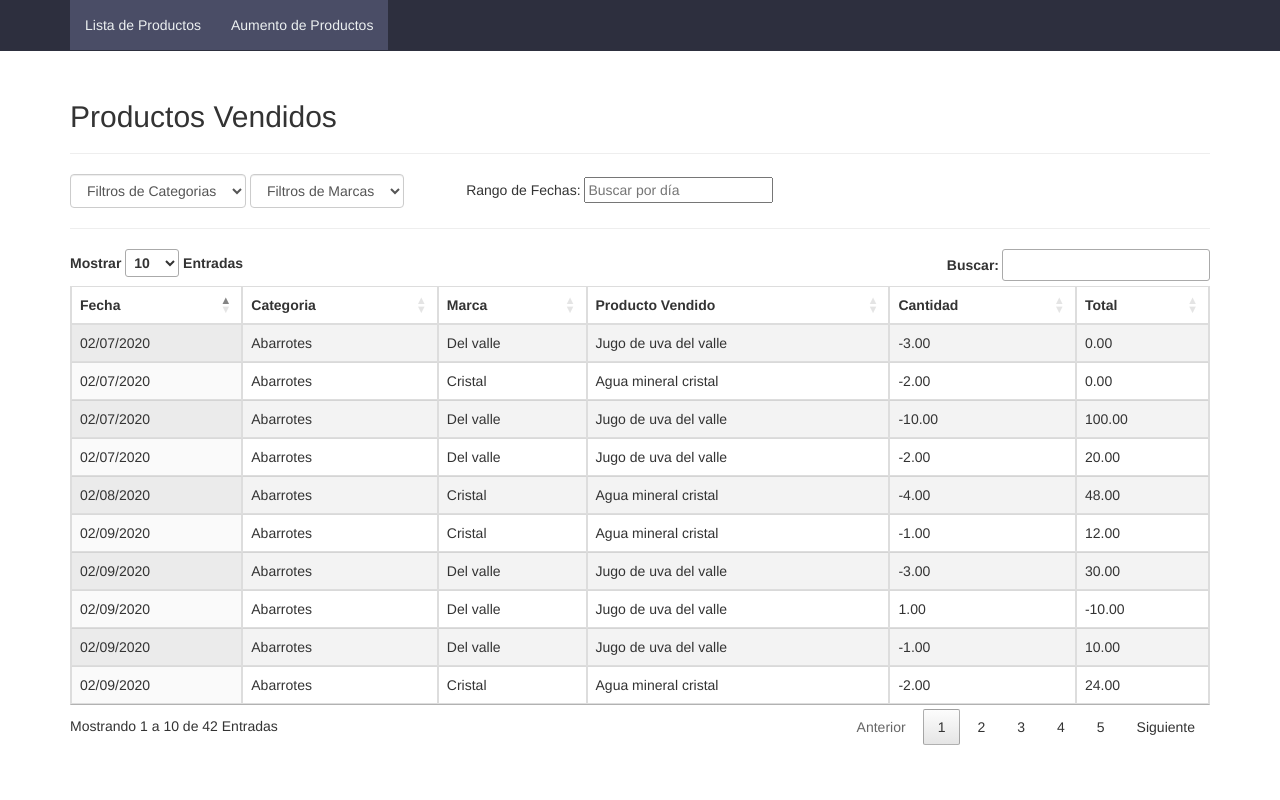
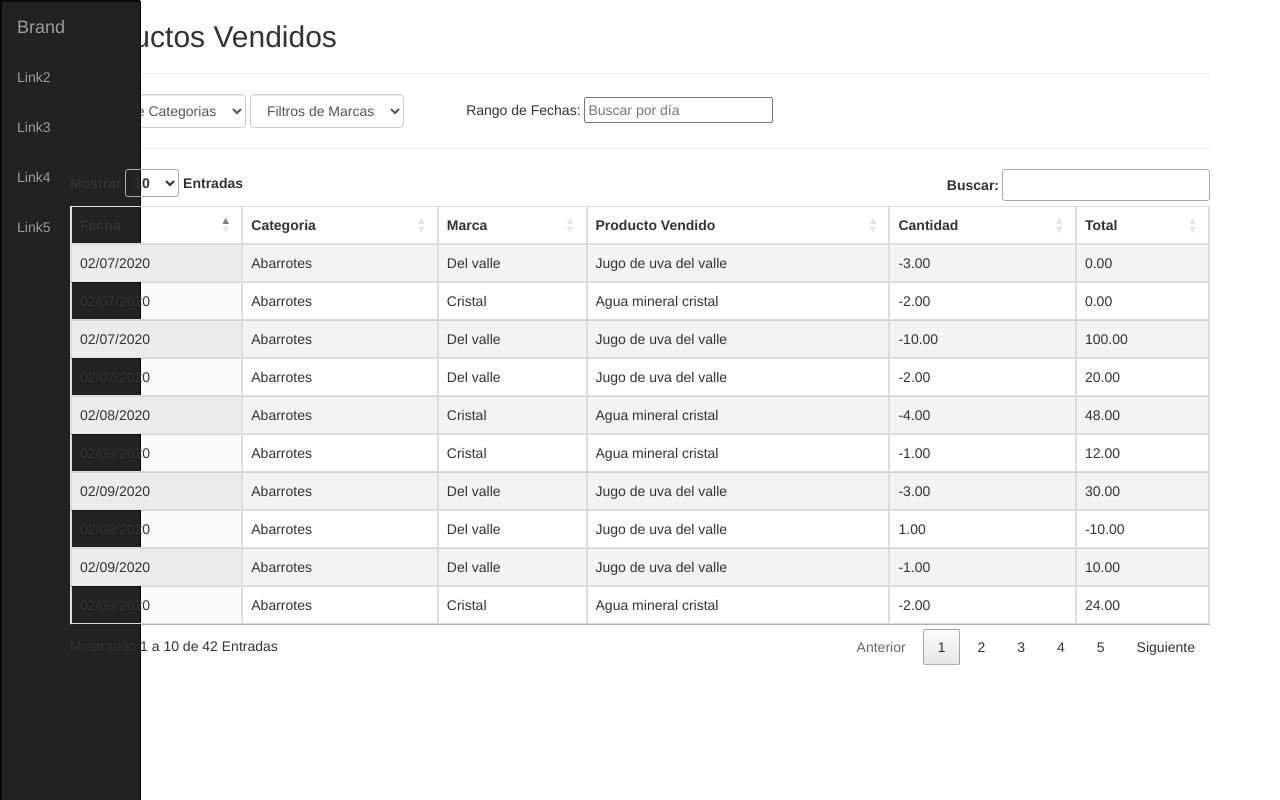
Before and after one commit to Santiago-Huh/iframe, a PHP site: page /filtroVenta in a window 1280 px wide. Run offline with PHP 8.4, Linux system fonts and the light colour scheme; data comes from the database, SQL or seed files in the repository; some libraries are stand-ins or nearby versions.

Commit message:
Agregando de Sidebar

```diff
--- /dev/null
+++ b/filtroVenta/css/style_side.css
@@ -0,0 +1,21 @@
+.navbar-fixed-left {
+    width: 140px;
+    position: fixed;
+    border-radius: 0;
+    height: 100%;
+  }
+
+  .navbar-fixed-left .navbar-nav > li {
+    float: none;  /* Cancel default li float: left */
+    width: 139px;
+  }
+
+  .navbar-fixed-left + .container {
+    padding-left: 160px;
+  }
+
+  /* On using dropdown menu (To right shift popuped) */
+  .navbar-fixed-left .navbar-nav > li > .dropdown-menu {
+    margin-top: -50px;
+    margin-left: 140px;
+  }
--- a/filtroVenta/index.php
+++ b/filtroVenta/index.php
@@ -16,21 +16,24 @@
     <link rel="stylesheet" type="text/css" href="https://cdn.datatables.net/1.10.19/css/jquery.dataTables.css">
 
     <link href="css/bootstrap.min.css" rel="stylesheet">
-    <link href="css/style_nav.css" rel="stylesheet">
+    <link href="css/style_side.css" rel="stylesheet">
     <script src="js/script.js"></script>
 
     <link href="style.css" rel="stylesheet"/>
 
-    <style>
+    <!--<style>
         .content {
             margin-top: 80px;
         }
-    </style>
+    </style>-->
 </head>
 <body>
 
-<nav class="navbar navbar-default navbar-fixed-top">
-    <?php include("nav.php"); ?>
+<!--<nav class="navbar navbar-default navbar-fixed-top">
+    <?php #include("nav.php"); ?>
+</nav>-->
+<nav class="navbar navbar-inverse navbar-fixed-left">
+    <?php include("sidebar.php"); ?>
 </nav>
 
 <div class="content">
--- /dev/null
+++ b/filtroVenta/sidebar.php
@@ -0,0 +1,9 @@
+<div class="navbar navbar-inverse navbar-fixed-left">
+  <a class="navbar-brand" href="#">Brand</a>
+  <ul class="nav navbar-nav">
+   <li><a href="#">Link2</a></li>
+   <li><a href="#">Link3</a></li>
+   <li><a href="#">Link4</a></li>
+   <li><a href="#">Link5</a></li>
+  </ul>
+</div>
```
